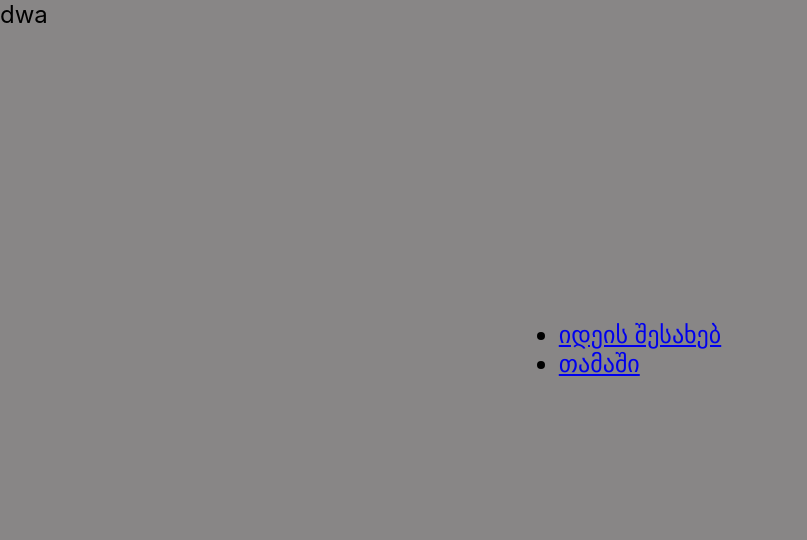
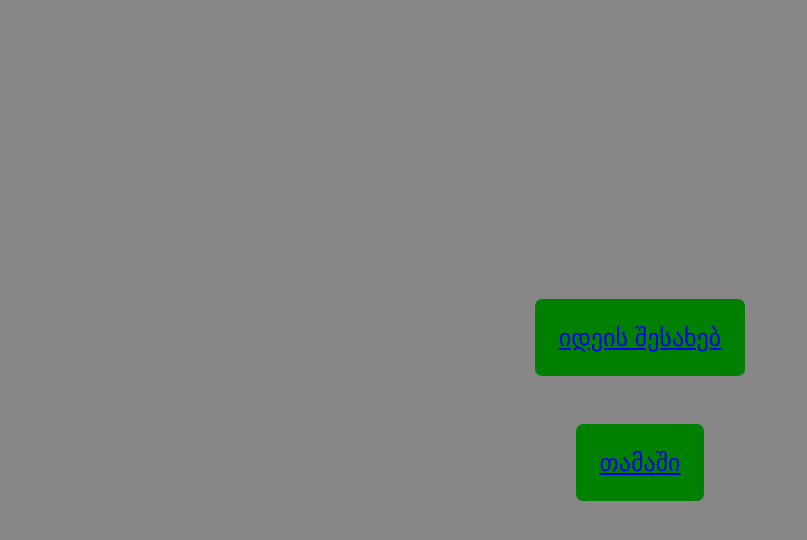
Before and after one commit to lukaziskara/game-tushetians, a React (Create React App) app: page / in a window 1280 px wide. Shown: the top 540 px of the page, without its empty margins (0-807 px from the left). Built offline with nearby package versions, Linux system fonts and the light colour scheme; a web font is replaced by a local one.

Commit message:
სირთულეების ღილაკების სტილები შევცვალე.

```diff
--- a/src/App.css
+++ b/src/App.css
@@ -14,9 +14,17 @@ body {
 }
 .container {
   display: flex;
-  height: 80vh;
+  flex-direction: column;
+  height: 100vh;
   justify-content: center;
   align-items: center;
+}
+.page-button {
+  background-color: green;
+  padding: 1em;
+  margin: 1em;
+  display: block;
+  border-radius: 0.3em;
 }
 .applc {
   background-color: rgb(95, 96, 95);
--- a/src/App.jsx
+++ b/src/App.jsx
@@ -11,7 +11,7 @@ function App() {
   const [partOfApp, setPartOfApp] = useState("startingPage");
   return (
     <>
-      <Header />
+      {/* <Header /> */}
       <BrowserRouter>
         <Routes>
           <Route path="/" element={<Home />} />
--- a/src/components/Components.css
+++ b/src/components/Components.css
@@ -89,7 +89,7 @@ button {
 .dItem {
   font-family: "ALK Sanet", sans-serif;
   background-color: #b8b8b8;
-  margin: 0.3em;
+  margin: 0.3em 0.2em;
   padding: 0.3em;
   border-radius: 0.3em;
   cursor: pointer;
--- a/src/pages/Game.jsx
+++ b/src/pages/Game.jsx
@@ -5,6 +5,9 @@ import tushetians from "../tushetians.json";
 function Game() {
   const [partOfApp, setPartOfApp] = useState("startingPage");
   console.log(tushetians);
+  // const allSentences = useMemo(() =>{
+
+  // })
   return (
     <div className="applc">
       <div className="chapters">
--- a/src/pages/Home.jsx
+++ b/src/pages/Home.jsx
@@ -3,16 +3,16 @@ import { Outlet, Link } from "react-router-dom";
 export default function Home() {
   return (
     <div className="container">
-      <nav>
-        <ul>
-          <li>
-            <Link to="/about">იდეის შესახებ</Link>
-          </li>
-          <li>
-            <Link to="/game">თამაში</Link>
-          </li>
-        </ul>
-      </nav>
+      <div className="">
+        <Link className="page-button" to="/about">
+          იდეის შესახებ
+        </Link>
+      </div>
+      <div className="">
+        <Link className="page-button" to="/game">
+          თამაში
+        </Link>
+      </div>
     </div>
   );
 }
```
